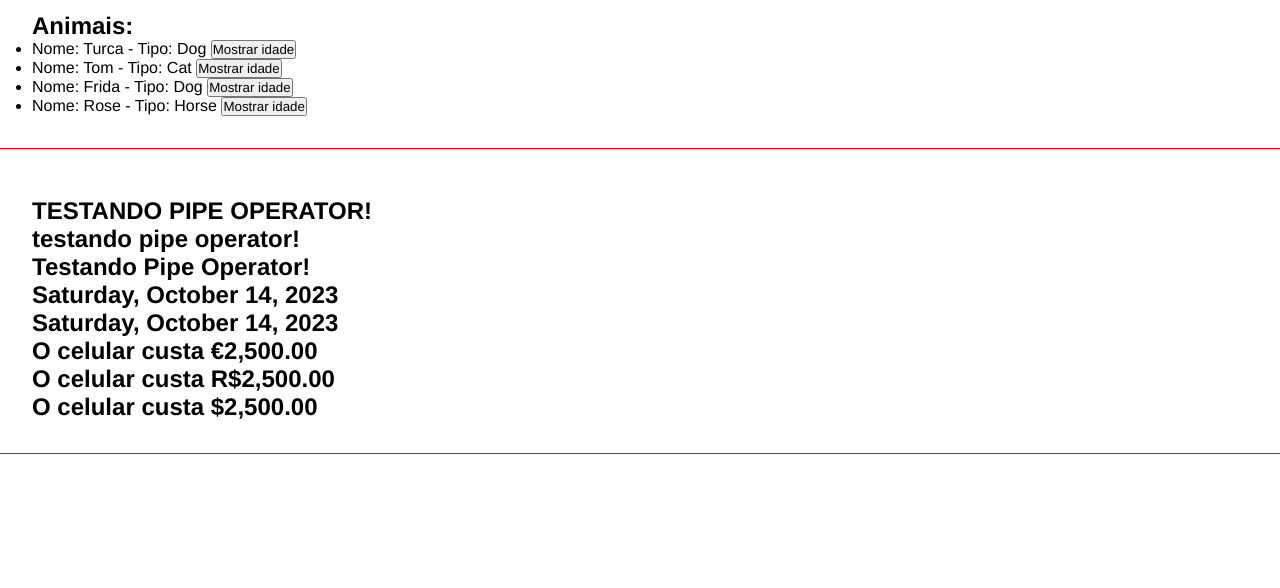
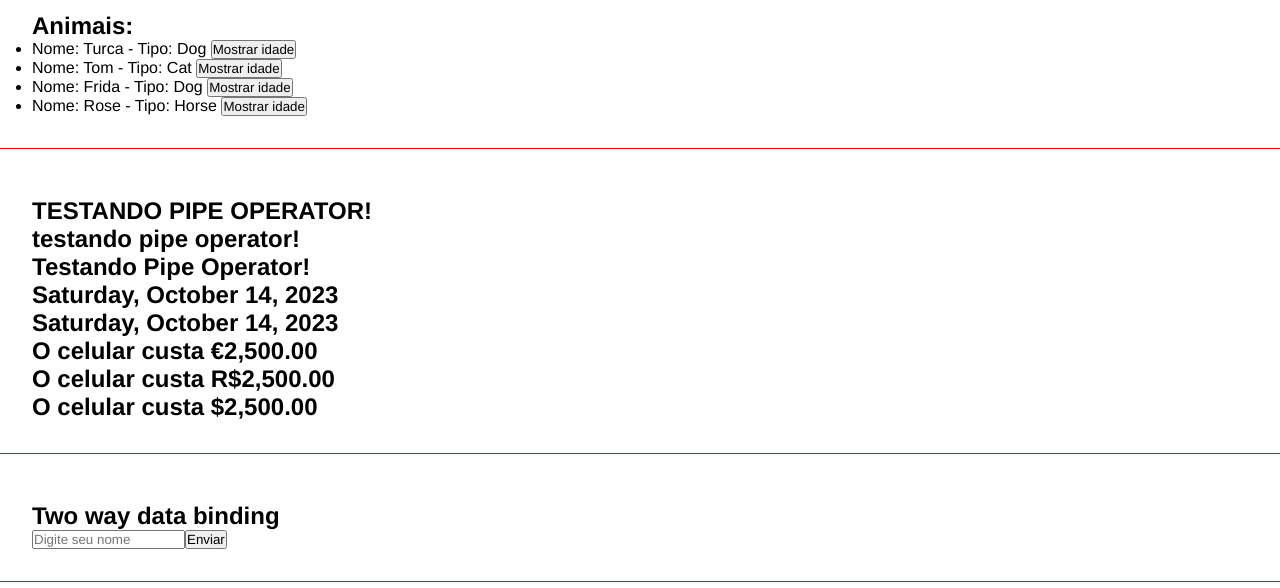
Before and after one commit to carlosismaelad/Angular, an Angular app in the folder curso-angular/: page / in a window 1280 px wide. Shown: the part 1221-1809 px from the top of the page. Built offline with nearby package versions, Linux system fonts and the light colour scheme.

Commit message:
Two way data binding no Angular

```diff
--- a/curso-angular/src/app/app.component.html
+++ b/curso-angular/src/app/app.component.html
@@ -8,3 +8,4 @@
 <app-emiter></app-emiter>
 <app-list-render></app-list-render>
 <app-pipes></app-pipes>
+<app-two-way-binding></app-two-way-binding>
--- /dev/null
+++ b/curso-angular/src/app/components/two-way-binding/two-way-binding.component.html
@@ -0,0 +1,15 @@
+<div class="class">
+  <h2>Two way data binding</h2>
+  <form>
+    <input
+      type="text"
+      [(ngModel)]="name"
+      name="name"
+      placeholder="Digite seu nome"
+    />
+    <input type="submit" value="Enviar" />
+  </form>
+  <div *ngIf="name !== ''">
+    <p>O nome é {{ name }}</p>
+  </div>
+</div>
--- /dev/null
+++ b/curso-angular/src/app/components/two-way-binding/two-way-binding.component.ts
@@ -0,0 +1,11 @@
+import { Component } from '@angular/core';
+
+@Component({
+  selector: 'app-two-way-binding',
+  templateUrl: './two-way-binding.component.html',
+  styleUrls: ['./two-way-binding.component.css']
+})
+export class TwoWayBindingComponent {
+  name: string = ''
+
+}
```
Also changed, not shown: curso-angular/src/app/app.module.ts (+6 -2 lines), curso-angular/src/app/components/two-way-binding/two-way-binding.component.css (added), 1 other file (tests, documents, lock files or other folders).
